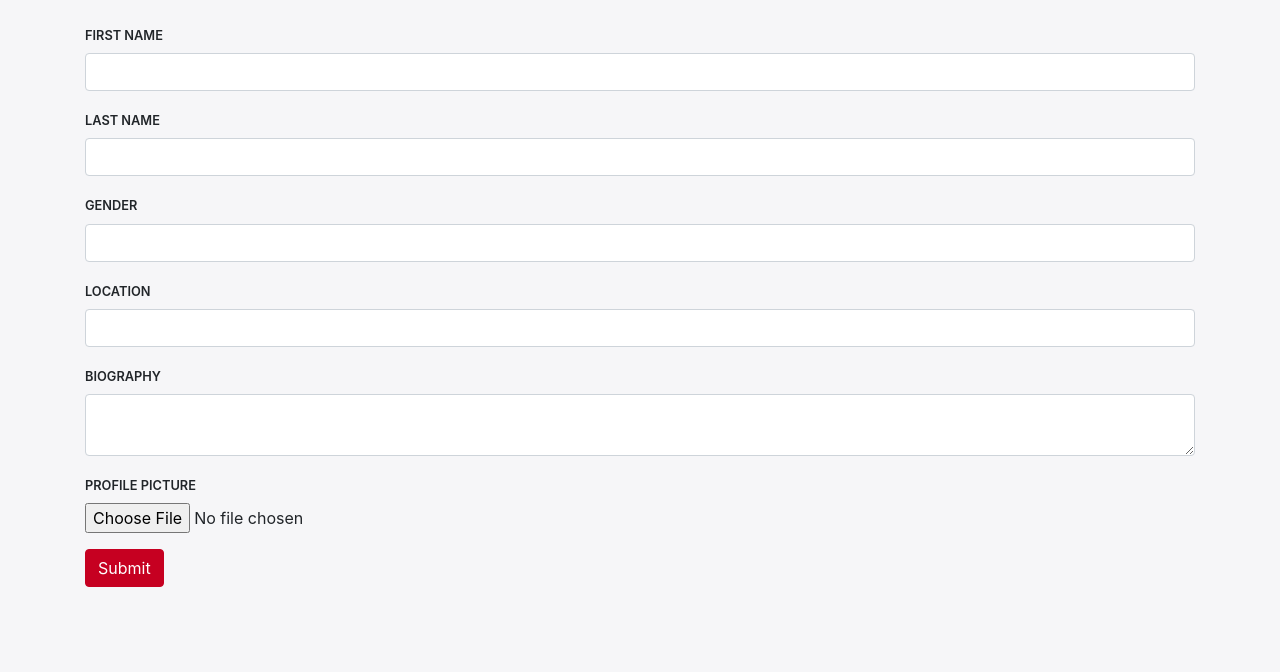
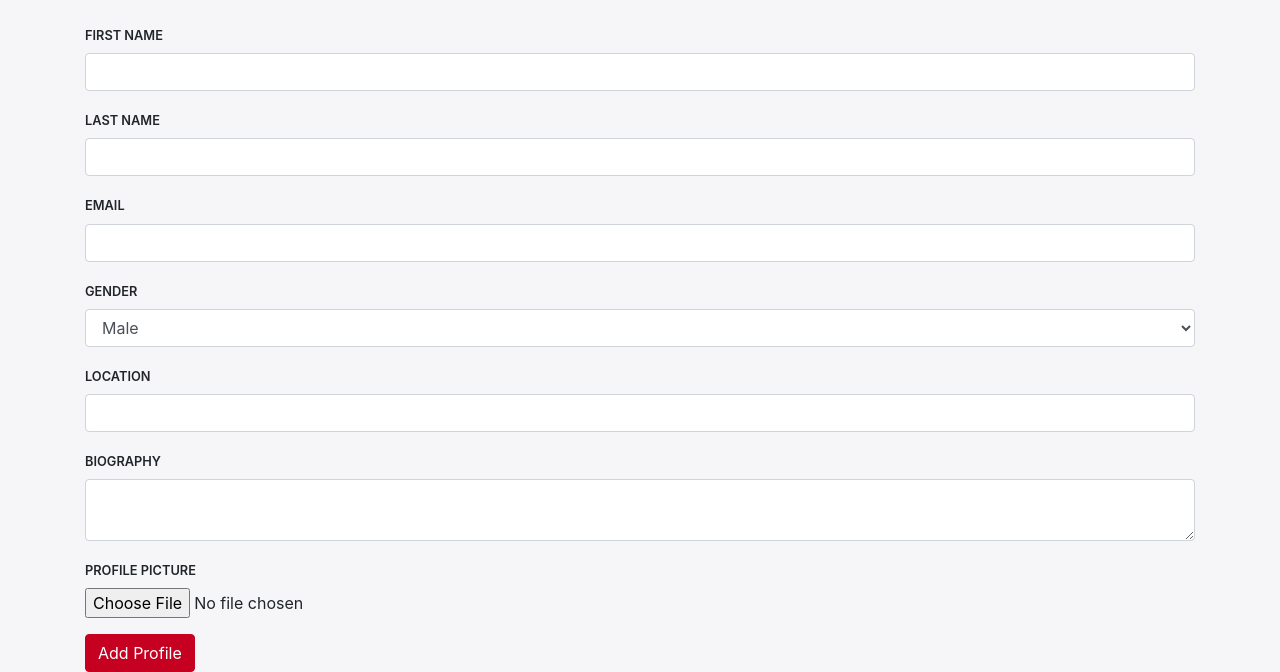
Before and after one commit to Dev-Dominic/info3180-project1, a Flask app: template app/templates/createProfile.html in a window 1280 px wide. Shown: the part 146-818 px from the top of the page. Before the commit the page ends 733 px from the top, so only its background shows below. Run offline with Flask 2, Linux system fonts and the light colour scheme; tables that the repository leaves empty hold one stand-in row (values such as "Sample post"); the template is opened without the code that fills it: values that come from a table or form of the project are taken from there, most other values are stand-ins (such as "Sample title", 1, 10 or a date in 2020); form fields are guessed from the names that the template uses; parts of the project's set-up code (start-up, migrations or seed data) failed here and were passed over; some libraries are stand-ins or nearby versions.

Commit message:
Update SignUpForm
- Import validators module

- Additon of email field and label to create profile template

```diff
--- a/app/forms.py
+++ b/app/forms.py
@@ -1,15 +1,15 @@
 from flask_wtf import FlaskForm
 from flask_wtf.file import FileRequired, FileAllowed
-from wtforms import StringField, SelectField, TextAreaField, FileField, SubmitField
+from wtforms import StringField, SelectField, TextAreaField, FileField, SubmitField, validators
 from wtforms.validators import InputRequired, Email, Length
 
 # User sign-up form
 class SignUpForm(FlaskForm):
-    firstName = StringField('First Name', validators=[
+    firstname = StringField('First Name', validators=[
             InputRequired(),
             Length(min=3,max=30)
         ])
-    lastName = StringField('Last Name', validators=[
+    lastname = StringField('Last Name', validators=[
             InputRequired(),
             Length(min=3,max=30)
         ])
@@ -24,5 +24,5 @@
             Length(min=3,max=256)
         ])
     biography = TextAreaField('Biography', validators=[InputRequired()])
-    profilePicture = FileField("Profile Picture", validators=[FileRequired(), FileAllowed(['jpg', 'png']), 'Only jpg and png images allowed!'])
+    profilePicture = FileField("Profile Picture",validators=[FileRequired(), FileAllowed(['jpg', 'png'])])
     submit = SubmitField("Add Profile")
--- a/app/templates/createProfile.html
+++ b/app/templates/createProfile.html
@@ -9,13 +9,18 @@
 
     <!-- Form Fields -->
     <div class="form-group">
-        {{ form.firstName.label }}
-        {{ form.firstName(class="form-control") }}
+        {{ form.firstname.label }}
+        {{ form.firstname(class="form-control") }}
     </div>
 
     <div class="form-group">
-        {{ form.lastName.label }}
-        {{ form.lastName(class="form-control") }}
+        {{ form.lastname.label }}
+        {{ form.lastname(class="form-control") }}
+    </div>
+
+    <div class="form-group">
+        {{ form.email.label }}
+        {{ form.email(class="form-control") }}
     </div>
 
     <div class="form-group">
```
